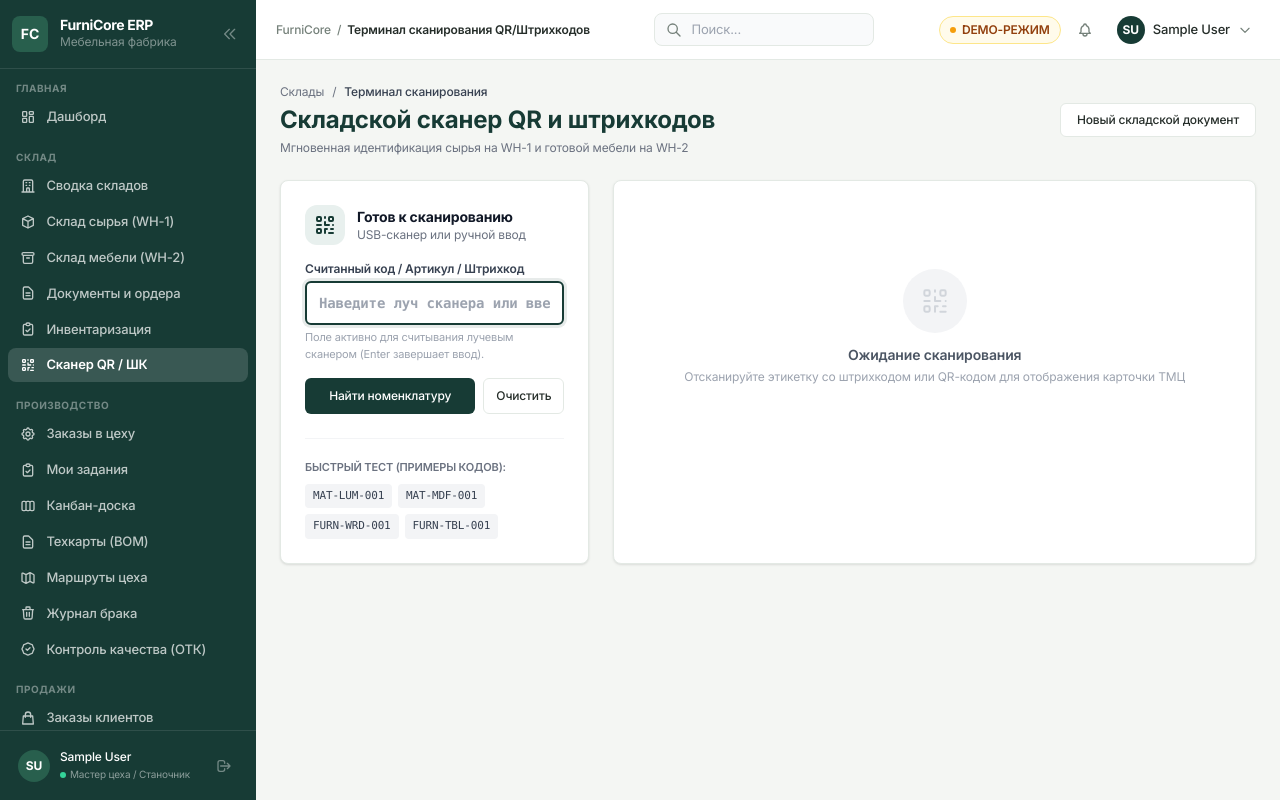
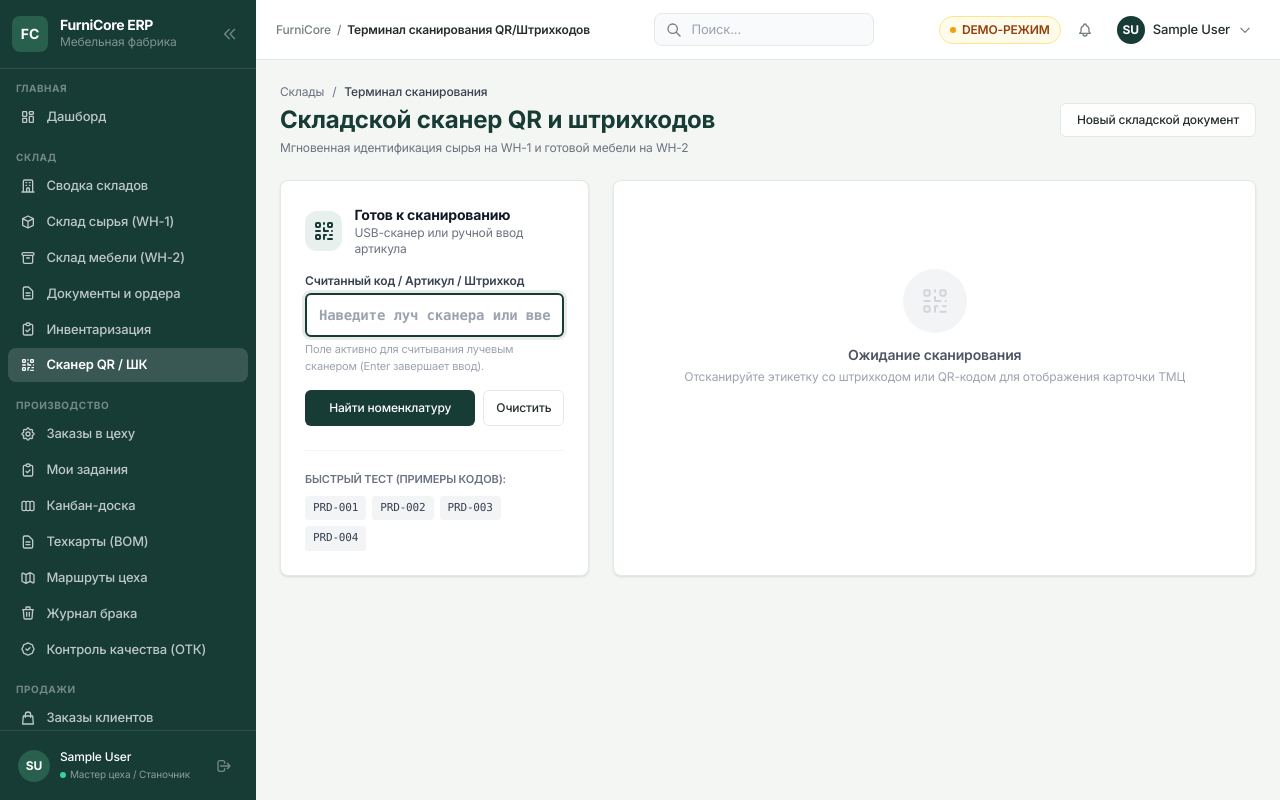
Before and after one commit to isamatovismail-svg/FurniCore_ERP, a Django app: page /warehouses/scan/ in a window 1280 px wide. Run offline with Django 5.2, Linux system fonts and the light colour scheme; the visitor is signed in with stand-in values (Sample User, id 1); data that the repository does not hold is empty; some libraries are stand-ins or nearby versions.

Commit message:
Fix scanner demo sample codes to match catalog SKUs

```diff
--- a/templates/warehouses/scan.html
+++ b/templates/warehouses/scan.html
@@ -31,7 +31,7 @@
       </div>
       <div>
         <h2 class="text-sm font-bold text-gray-900">Готов к сканированию</h2>
-        <p class="text-xs text-gray-500">USB-сканер или ручной ввод</p>
+        <p class="text-xs text-gray-500">USB-сканер или ручной ввод артикула</p>
       </div>
     </div>
 
@@ -65,17 +65,17 @@
     <div class="mt-6 pt-5 border-t border-gray-100">
       <div class="text-[11px] font-semibold text-gray-500 uppercase mb-2">Быстрый тест (примеры кодов):</div>
       <div class="flex flex-wrap gap-1.5">
-        <button type="button" @click="testCode('MAT-LUM-001')" class="px-2 py-1 text-[11px] bg-gray-100 hover:bg-gray-200 rounded font-mono text-gray-700">
-          MAT-LUM-001
+        <button type="button" @click="testCode('PRD-001')" class="px-2 py-1 text-[11px] bg-gray-100 hover:bg-gray-200 rounded font-mono text-gray-700">
+          PRD-001
         </button>
-        <button type="button" @click="testCode('MAT-MDF-001')" class="px-2 py-1 text-[11px] bg-gray-100 hover:bg-gray-200 rounded font-mono text-gray-700">
-          MAT-MDF-001
+        <button type="button" @click="testCode('PRD-002')" class="px-2 py-1 text-[11px] bg-gray-100 hover:bg-gray-200 rounded font-mono text-gray-700">
+          PRD-002
         </button>
-        <button type="button" @click="testCode('FURN-WRD-001')" class="px-2 py-1 text-[11px] bg-gray-100 hover:bg-gray-200 rounded font-mono text-gray-700">
-          FURN-WRD-001
+        <button type="button" @click="testCode('PRD-003')" class="px-2 py-1 text-[11px] bg-gray-100 hover:bg-gray-200 rounded font-mono text-gray-700">
+          PRD-003
         </button>
-        <button type="button" @click="testCode('FURN-TBL-001')" class="px-2 py-1 text-[11px] bg-gray-100 hover:bg-gray-200 rounded font-mono text-gray-700">
-          FURN-TBL-001
+        <button type="button" @click="testCode('PRD-004')" class="px-2 py-1 text-[11px] bg-gray-100 hover:bg-gray-200 rounded font-mono text-gray-700">
+          PRD-004
         </button>
       </div>
     </div>
```
